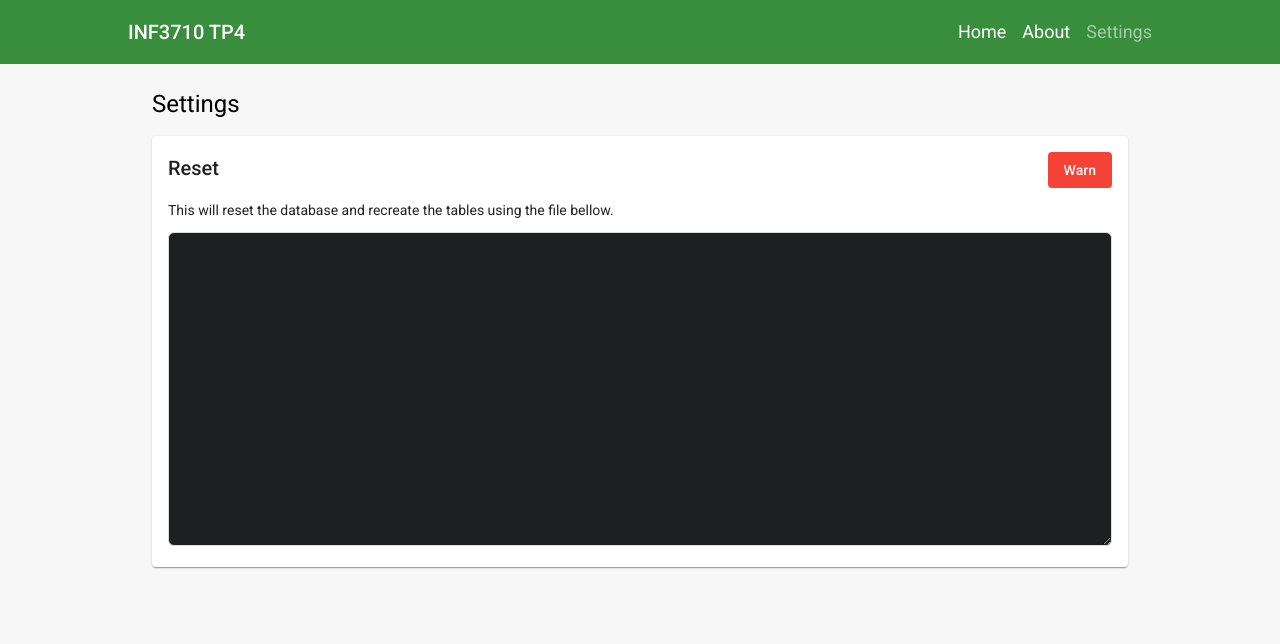
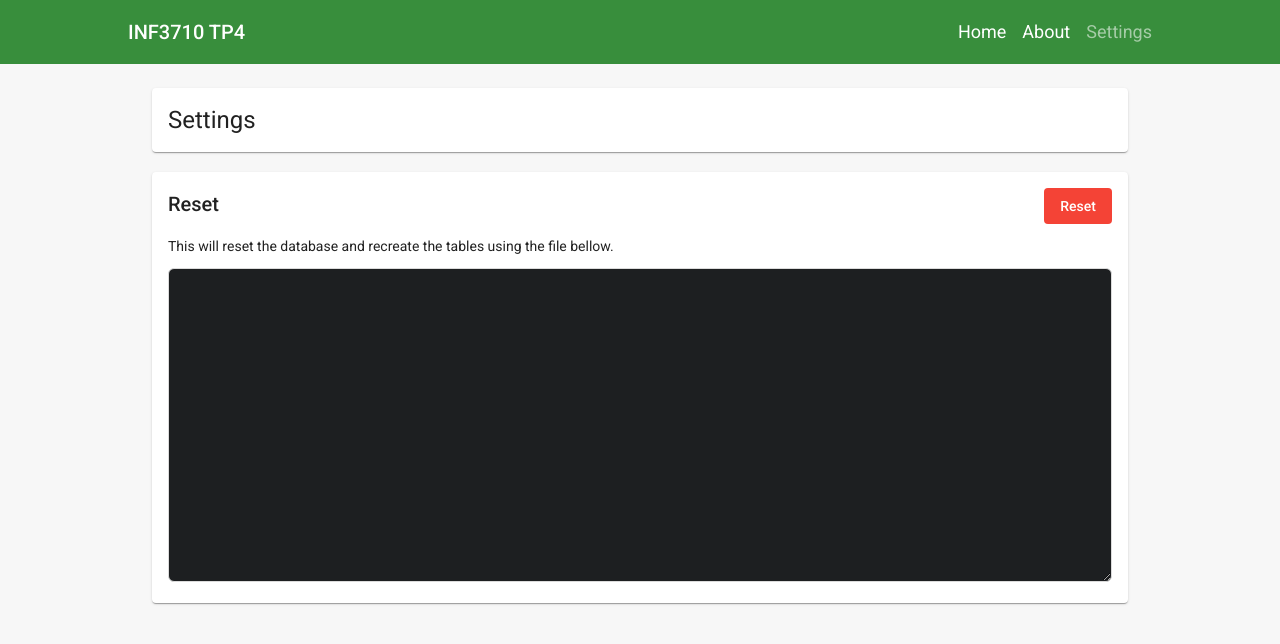
Before and after one commit to cfstcyr/inf3710-tp4, an Angular app in the folder client/: page /settings in a window 1280 px wide. Shown: the top 644 px of the page. Built offline with nearby package versions, Linux system fonts and the light colour scheme; no server answers.

Commit message:
fix: update button text

```diff
--- a/client/src/index.html
+++ b/client/src/index.html
@@ -2,7 +2,7 @@
 <html lang="en">
 <head>
   <meta charset="utf-8">
-  <title>Inf3710Tp4</title>
+  <title>INF3710 - TP4</title>
   <base href="/">
   <meta name="viewport" content="width=device-width, initial-scale=1">
   <link rel="icon" type="image/x-icon" href="favicon.ico">
--- a/client/src/pages/settings/settings.component.html
+++ b/client/src/pages/settings/settings.component.html
@@ -1,5 +1,9 @@
 <div class="container">
-    <h1>Settings</h1>
+    <mat-card>
+        <h1>Settings</h1>
+    </mat-card>
+
+    <br>
 
     <mat-card>
         <div [ngClass]="[Display.flex, Display.justify.between, Display.align.start]">
@@ -8,7 +12,7 @@
                 <p>This will reset the database and recreate the tables using the file bellow.</p>
             </div>
 
-            <button mat-flat-button color="warn" (click)="reset()">Warn</button>
+            <button mat-flat-button color="warn" (click)="reset()">Reset</button>
         </div>
 
         <textarea readonly [ngClass]="['code-block']" rows="18">
```
